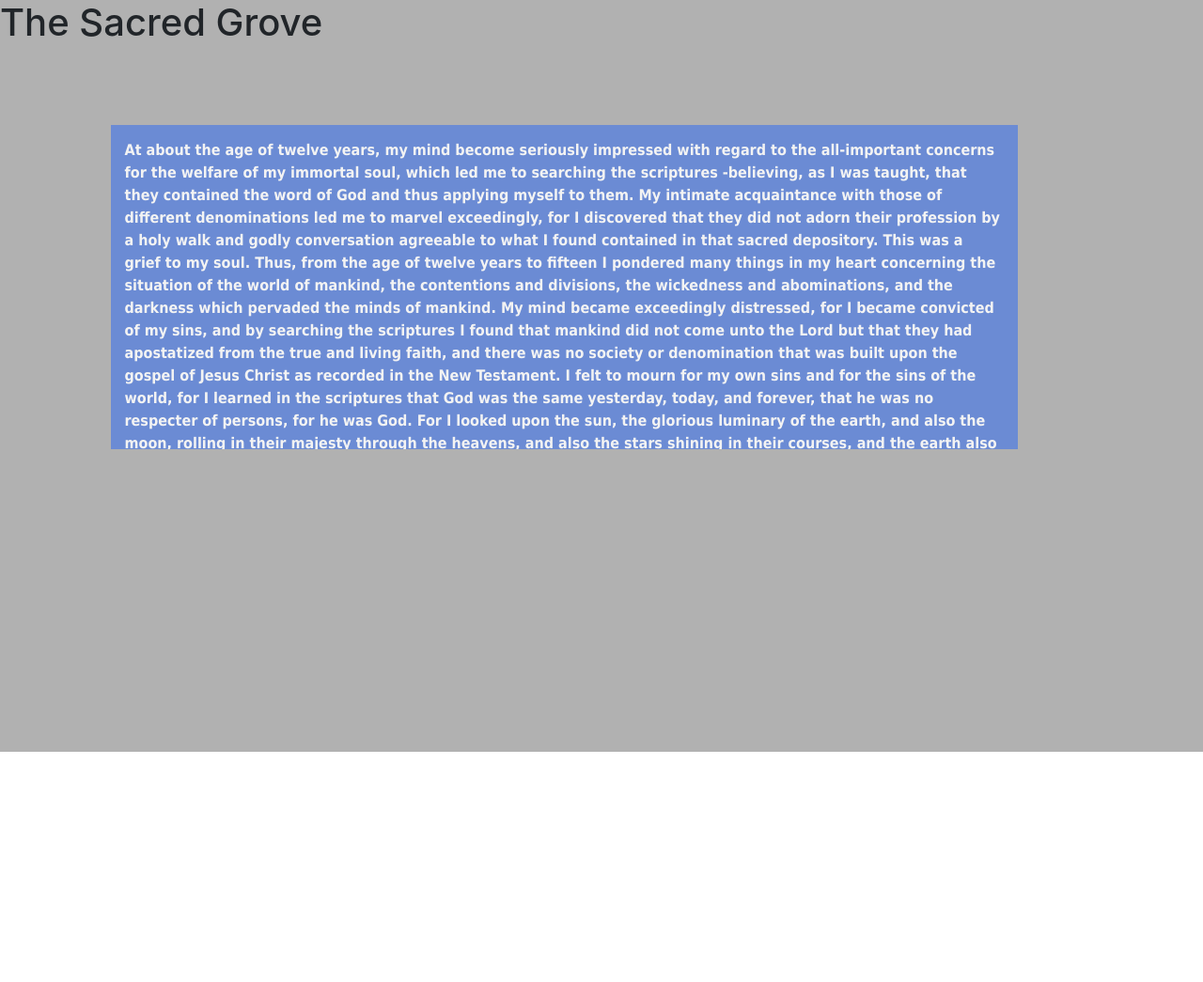
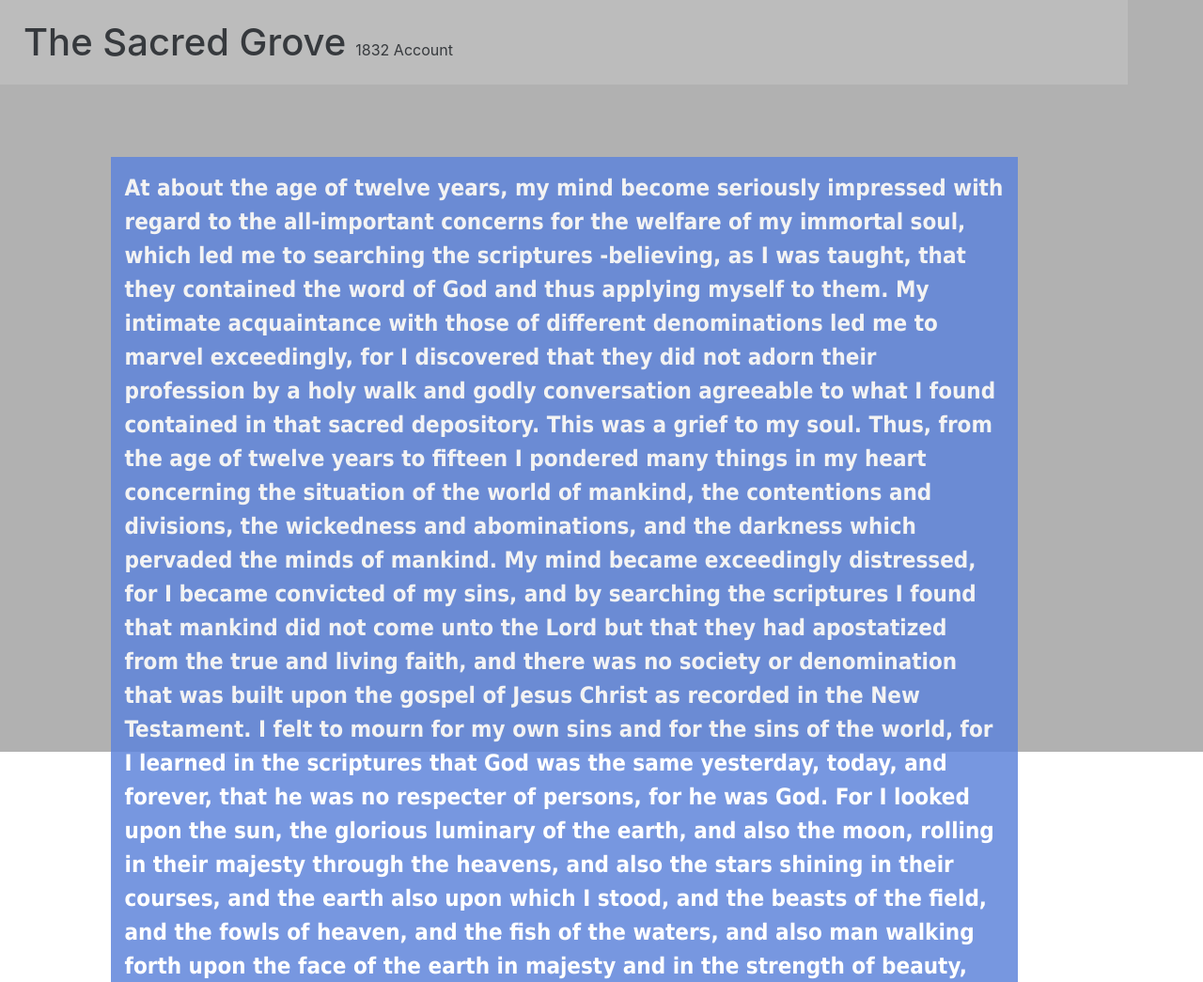
Before and after one commit to nuffertaylor/sacredGroveExp, a plain HTML site: page index.html in a window 1280 px wide. Shown: the top 1045 px of the page at 94% size. Before the commit the page ends 800 px from the top, so only its background shows below. Drawn offline with nearby package versions, Linux system fonts and the light colour scheme.

Commit message:
updated style

```diff
--- a/index.html
+++ b/index.html
@@ -15,14 +15,14 @@
 <div class="onBackground">
 
 
-    <h1 id="headBar">The Sacred Grove</h1>
+    <div id="headBar"><span id="mainTitle">The Sacred Grove</span><span id="smallTitle">1832 Account</span></div>
     <div ng-app="visionText" ng-controller="visionCtrl">
         <div class="row">
             <div class = "col-1"></div>
             <div class = "col-10">
                 <div class="container" id="mainBox">
                     <div class="center textBox">
-                        <span ng-repeat="x in account1832" ng-click="info($index)" id="i-{{$index}}">
+                        <span ng-repeat="x in account1832" ng-click="info($index)" id="i-{{$index}}" class = "textClass">
                             {{x}}
                         </span>
                     </div>
--- a/style.css
+++ b/style.css
@@ -9,22 +9,36 @@
   font-family: Tahoma;
   overflow-y: auto;
   opacity:.85;
+  font-size: 150%;
+}
+#headBar {
+  background: #bfbfbf;
+  opacity:.85;
+  padding : 15px;
+}
+#mainTitle {
+  font-size : 250%;
+  padding: 10px;
+  font-weight: 500;
 }
 .center {
   padding: 15px;
   margin-top: 8%;
 }
 #mainBox {
-  height: 33vw;
+  height: 100vw;
+}
+#textBox {
+  max-height: 50vw;
 }
 #pic {
   width: 86%;
 }
-span:hover{
+.textClass:hover{
   opacity:.75;
   cursor: pointer;
 }
-span:active {
+.textClass:active {
   opacity: .5;
 }
 span { /*prevents highlighting text in the box*/
```
